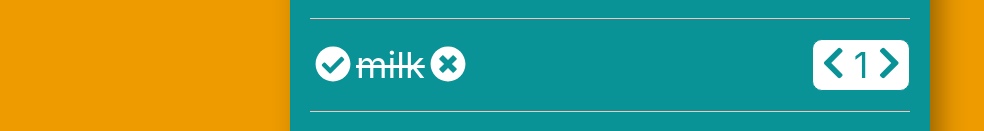
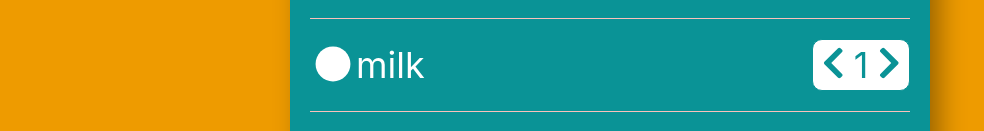
Before and after one commit to ashcoder98/GroceryApp, a React (Create React App) app: page /grocery in a window 1280 px wide. Shown: the part 343-474 px from the top of the page, without its empty margins (30-1014 px from the left). Built offline with nearby package versions, Linux system fonts and the light colour scheme.

Commit message:
updating

```diff
--- a/src/pages/Grocery.js
+++ b/src/pages/Grocery.js
@@ -1,5 +1,5 @@
 import '../App.css';
-import {useState , useEffect } from 'react'
+import {useState } from 'react'
 import { FontAwesomeIcon } from '@fortawesome/react-fontawesome'
 import { faPlusCircle, faChevronRight, faChevronLeft, faCircle, faCheckCircle, faShoppingCart, faTimesCircle } from '@fortawesome/free-solid-svg-icons'
 function Grocery() {
@@ -7,7 +7,7 @@ function Grocery() {
         const [items, setItems] = useState
         ([
           { itemName: "bread", quantity: 1, isSelected: false },
-          { itemName: "milk", quantity: 1, isSelected: true },
+          { itemName: "milk", quantity: 1, isSelected: false },
           { itemName: "oranges", quantity: 1, isSelected: false },
       ]);
       const [input, setInput] = useState("");
```
